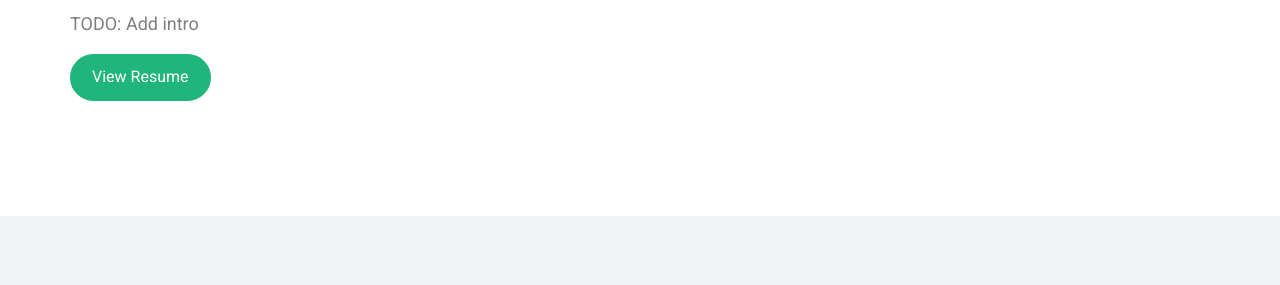
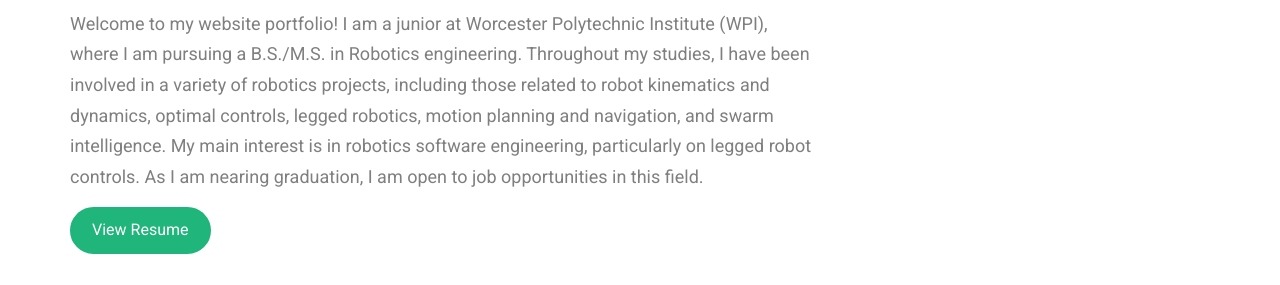
Before and after one commit to echandler5956f/echandler5956f.github.io, a plain HTML site: page index.html in a window 1280 px wide. Shown: the part 151-436 px from the top of the page. Drawn offline with nearby package versions, Linux system fonts and the light colour scheme; files whose address does not match are found by name.

Commit message:
Added intro

```diff
--- a/index.html
+++ b/index.html
@@ -147,7 +147,13 @@
 				<div class="row animate-box">
 					<div class="col-md-8 col-md-offset-2 col-md-pull-2">
 						<h2>Project Portfolio<span> of Ethan Chandler</span></h2>
-						<p>TODO: Add intro</p>
+						<p>Welcome to my website portfolio! I am a junior at Worcester Polytechnic Institute (WPI),
+							where I am pursuing a B.S./M.S. in Robotics engineering. Throughout my studies, I have been
+							involved in a variety of robotics projects, including those related to robot kinematics and
+							dynamics, optimal controls, legged robotics, motion planning and navigation, and swarm
+							intelligence. My main interest is in robotics software engineering, particularly on legged
+							robot controls. As I am nearing graduation, I am open to job opportunities in this field.
+						</p>
 						<p><a class="btn btn-primary btn-demo" href="resume.html"></i> View Resume</a></p>
 					</div>
 				</div>
@@ -165,7 +171,9 @@
 				<div class="row">
 					<div class="col-md-4 text-center">
 						<div class="blog-inner">
-							<a href="galileo.html"><img class="img-responsive" src="images/Portfolio/Projects and Research/Legged Robots/Galileo Framework/Atlas-tpose.gif" alt="Blog"></a>
+							<a href="galileo.html"><img class="img-responsive"
+									src="images/Portfolio/Projects and Research/Legged Robots/Galileo Framework/Atlas-tpose.gif"
+									alt="Blog"></a>
 							<div class="desc">
 								<h3><a href="galileo.html">Galileo: An Optimal Control Framework</a></h3>
 								<p> Galileo is a light-weight and extensible C++ library for Guass-Legendre
@@ -179,7 +187,9 @@
 					</div>
 					<div class="col-md-4 text-center">
 						<div class="blog-inner">
-							<a href="stepping.html"><img class="img-responsive" src="images/Portfolio/Projects and Research/Legged Robots/HURON Push Recovery/HURONTakingstep.gif" alt="Blog"></a>
+							<a href="stepping.html"><img class="img-responsive"
+									src="images/Portfolio/Projects and Research/Legged Robots/HURON Push Recovery/HURONTakingstep.gif"
+									alt="Blog"></a>
 							<div class="desc">
 								<h3><a href="stepping.html">Humanoid Push Recovery</a></h3>
 								<p>Created a push recovery controller for WPI’s custom bipedal robot, HURON,
@@ -192,7 +202,9 @@
 					</div>
 					<div class="col-md-4 text-center">
 						<div class="blog-inner">
-							<a href="swarm.html"><img class="img-responsive" src="images/Portfolio/Projects and Research/Swarm Intelligence/Intermittent Communication/SwarmBridgeBuilding.gif" alt="Blog"></a>
+							<a href="swarm.html"><img class="img-responsive"
+									src="images/Portfolio/Projects and Research/Swarm Intelligence/Intermittent Communication/SwarmBridgeBuilding.gif"
+									alt="Blog"></a>
 							<div class="desc">
 								<h3><a href="swarm.html">Swarm Intelligence</a></h3>
 								<p>Developed an algorithm for agents to communicate, merge, and split from disjoint
```
